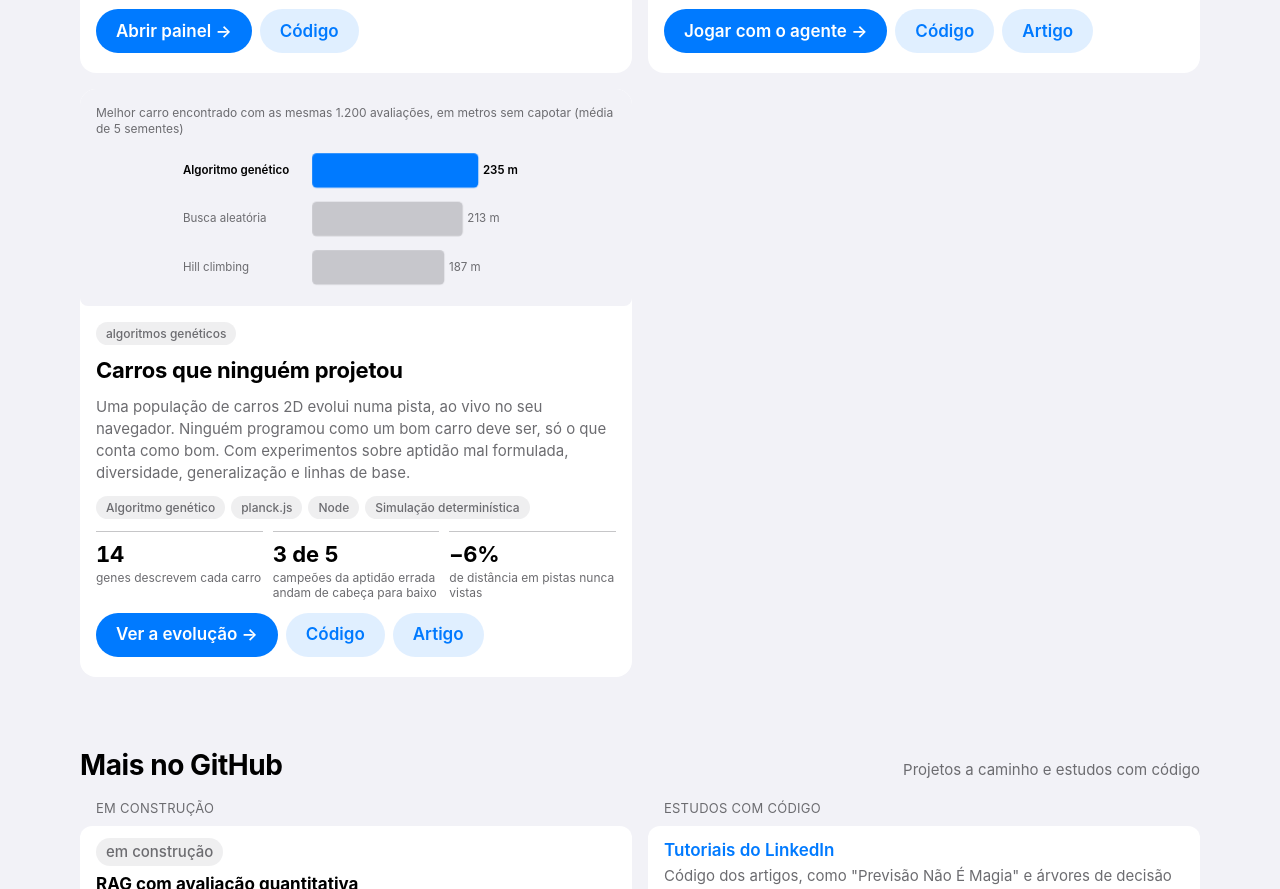
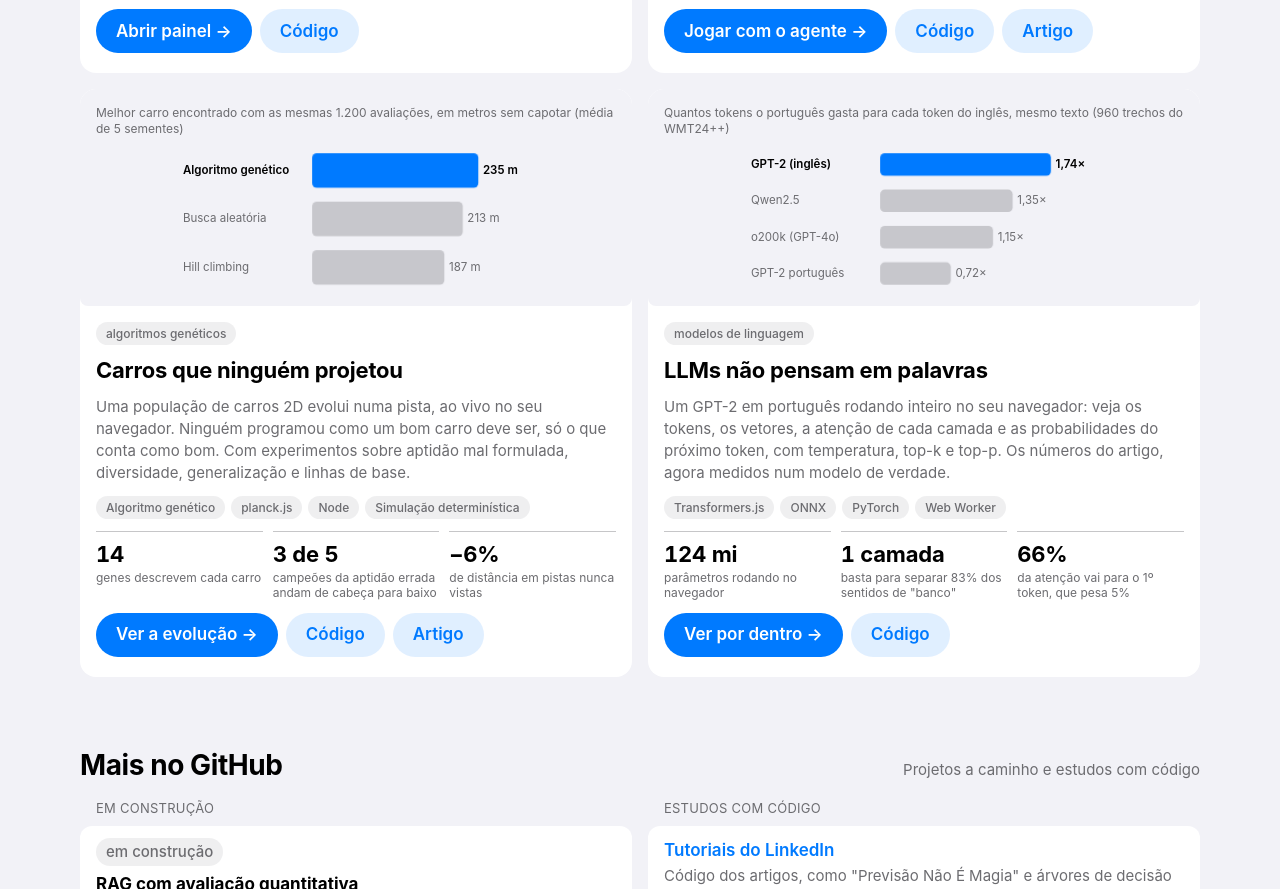
Before and after one commit to YUCAVALCANTE/yucavalcante.github.io, a plain HTML site: page index.html in a window 1280 px wide. Shown: the part 1856-2745 px from the top of the page. Drawn offline with Linux system fonts and the light colour scheme.

Commit message:
Card do projeto llm-por-dentro (LLMs não pensam em palavras) com mini-gráfico de tokens PT÷EN
Co-Authored-By: Claude Opus 5.5 <noreply@anthropic.com>

```diff
--- a/index.html
+++ b/index.html
@@ -308,6 +308,28 @@
         </div>
       </article>
 
+      <article class="card">
+        <figure class="viz" style="margin:0">
+          <span class="viz-title">Quantos tokens o português gasta para cada token do inglês, mesmo texto (960 trechos do WMT24++)</span>
+          <svg data-viz="llm" viewBox="0 0 300 130" role="img" aria-label="GPT-2 inglês 1,74 vezes, Qwen2.5 1,35, GPT-4o 1,15 e GPT-2 português 0,72"></svg>
+        </figure>
+        <div class="body">
+          <span class="area">modelos de linguagem</span>
+          <h3>LLMs não pensam em palavras</h3>
+          <p>Um GPT-2 em português rodando inteiro no seu navegador: veja os tokens, os vetores, a atenção de cada camada e as probabilidades do próximo token, com temperatura, top-k e top-p. Os números do artigo, agora medidos num modelo de verdade.</p>
+          <ul class="tags"><li>Transformers.js</li><li>ONNX</li><li>PyTorch</li><li>Web Worker</li></ul>
+          <div class="stats">
+            <div class="stat"><b>124 mi</b><span>parâmetros rodando no navegador</span></div>
+            <div class="stat"><b>1 camada</b><span>basta para separar 83% dos sentidos de "banco"</span></div>
+            <div class="stat"><b>66%</b><span>da atenção vai para o 1º token, que pesa 5%</span></div>
+          </div>
+          <div class="actions">
+            <a class="btn primary" href="/llm-por-dentro/">Ver por dentro →</a>
+            <a class="btn" href="https://github.com/YUCAVALCANTE/llm-por-dentro">Código</a>
+          </div>
+        </div>
+      </article>
+
     </div>
   </section>
 
@@ -587,6 +609,17 @@
           txt(svg, rot + w + 4, y + lh / 2 + 3, num(x.valor) + ' m', i === 0 ? { class: 'forte' } : {});
         });
       },
+      llm(svg, d) {
+        const max = Math.max(...d.map((x) => x.razao));
+        const lh = (H - 4) / d.length, rot = 112, valW = 40;
+        d.forEach((x, i) => {
+          const y = i * lh + 2;
+          txt(svg, 0, y + lh / 2 + 3, x.tokenizador, i === 0 ? { class: 'forte' } : {});
+          const w = (x.razao / max) * (W - rot - valW);
+          el('rect', { x: rot, y: y + 6, width: w, height: lh - 12, rx: 4, fill: i === 0 ? cor() : cor2(), class: 'anim-x', style: `animation-delay:${i * 60}ms` }, svg);
+          txt(svg, rot + w + 4, y + lh / 2 + 3, num(x.razao, 2) + '×', i === 0 ? { class: 'forte' } : {});
+        });
+      },
     };
 
     const desenhar = (dados) => {
```
Also changed, not shown: dados/vitrine.json (+1 -1 lines), 1 other file.
